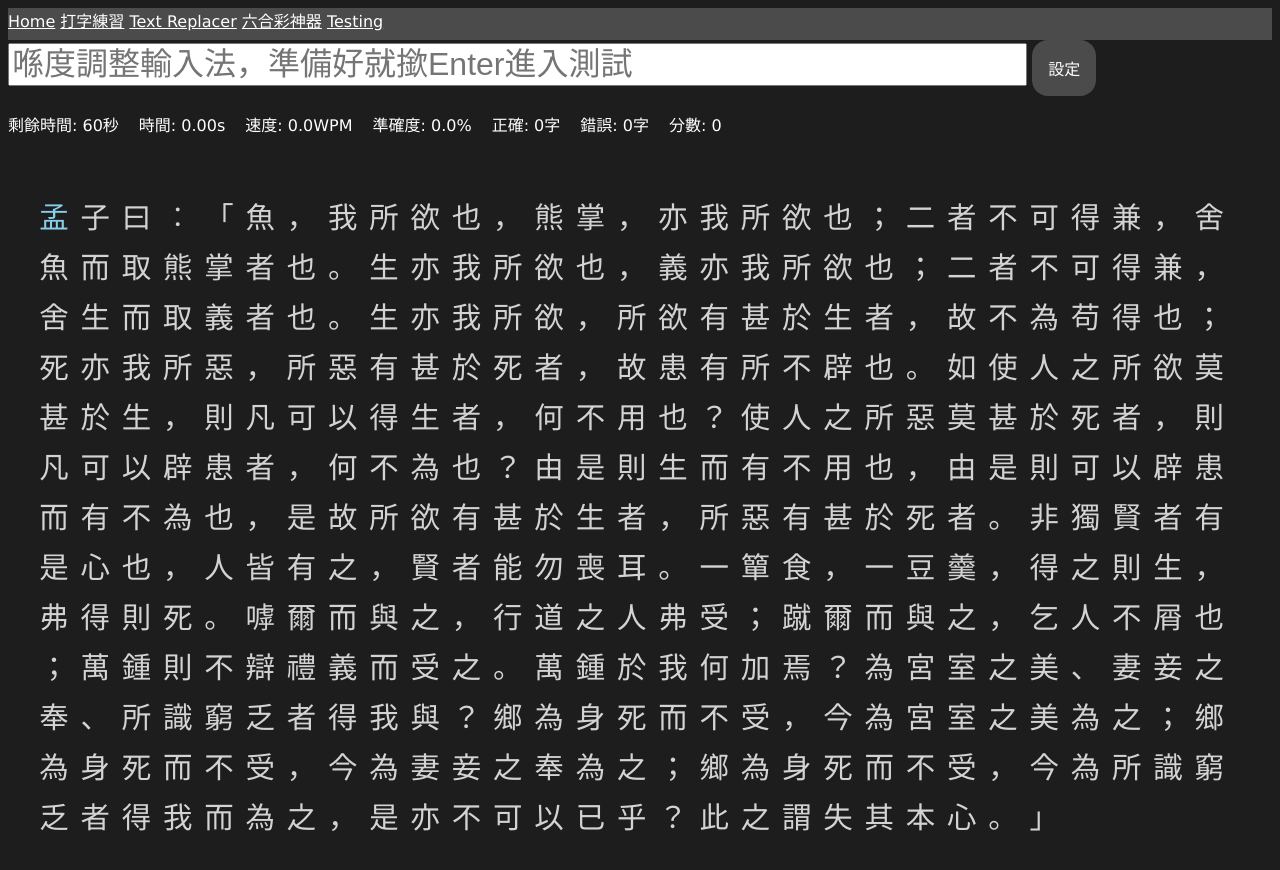
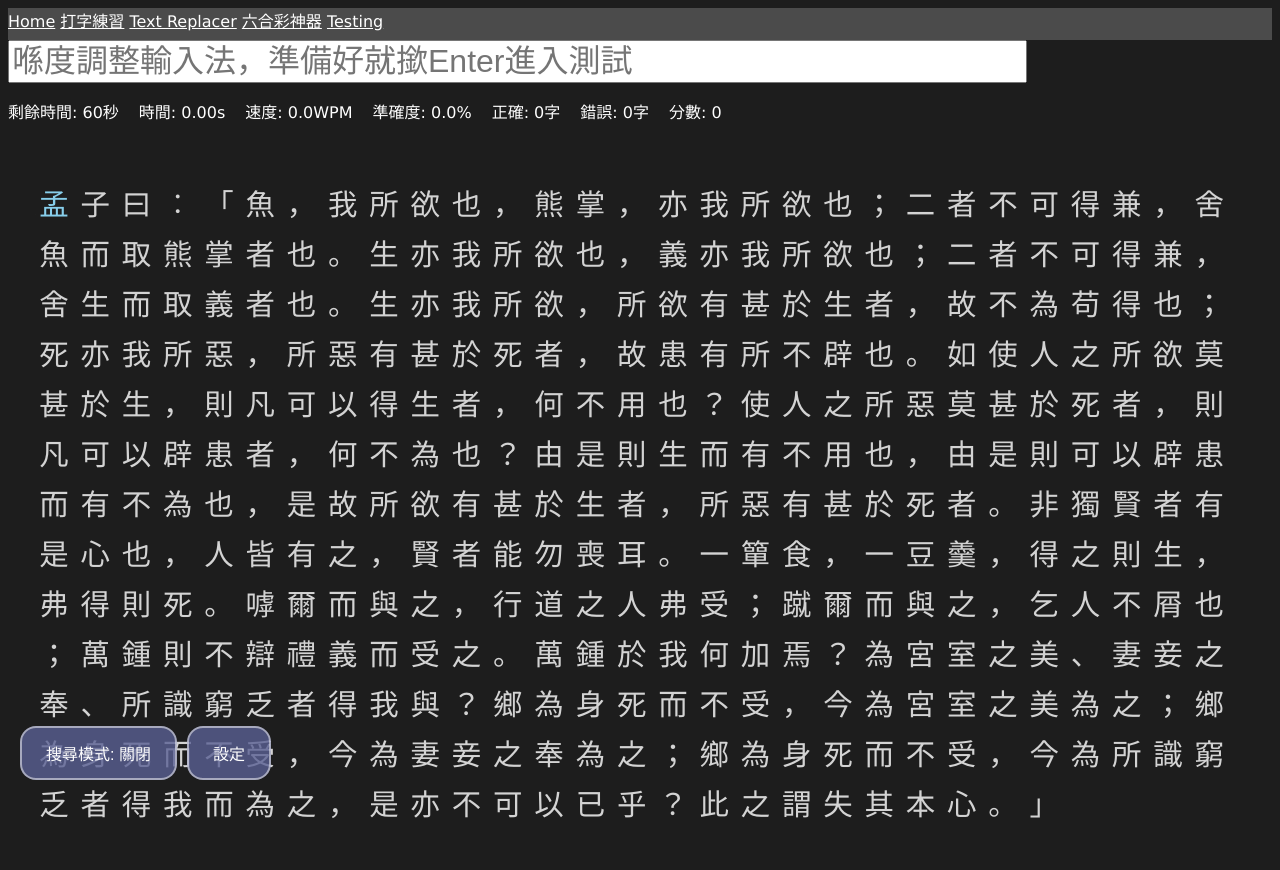
Before and after one commit to Shromeone/shromeweb2, a SvelteKit app: page /typing in a window 1280 px wide. Shown: the top 870 px of the page. Built offline with nearby package versions, Linux system fonts and the light colour scheme; a web font is replaced by a local one.

Commit message:
Quality improvements with cursor
Pin buttons at bottom left corner of the screen, pin information bar at the top of the screen. Add search mode

```diff
--- a/src/routes/typing/+page.svelte
+++ b/src/routes/typing/+page.svelte
@@ -44,6 +44,7 @@
   let settingsOpen = $state(false);
 
   let focused = $state(false);
+  let searchMode = $state(false);
 
   let isCompo = $state(false);
   let timeLimit = $state(60);
@@ -131,6 +132,7 @@
   }
 
   function onMouseEnterChar(e) {
+    if (!searchMode) return;
     cancelInput();
     adjustHintsPosition(e);
   }
@@ -151,6 +153,9 @@
     updateInfoInterval = setInterval(updateInfo, 2000);
     updateTimerInterval = setInterval(updateTimer, 100);
     focusInputInterval = setInterval(tryFocus, 300);
+    searchMode = false; // Disable search mode when typing starts
+    // Scroll to position the first character at 30% from top
+    setTimeout(() => updateScroll(), 100);
   }
 
   function updateTimer(time = -1) {
@@ -170,6 +175,10 @@
   function timeUp() {
     isTimeUp = true;
     finishGame();
+  }
+
+  function compoStart(e) {
+    isCompo = true;
   }
 
   async function compoUpdate(e) {
@@ -203,16 +212,27 @@
 
   function updateInputBoxPos() {
     const currentChar = document.querySelector(`#char-${currentWordIndex}`);
+    if (!currentChar) return;
     const rect = currentChar.getBoundingClientRect();
     inputBox.style.top = rect.top + scrollY + inputBoxOffset.y + "px";
     inputBox.style.left = rect.left + inputBoxOffset.x + "px";
     currentChar.appendChild(inputDisplay);
+    // Update scroll position after updating input box position
+    if (gameState === GameState.PLAY) {
+      updateScroll();
+    }
   }
 
   function keyDown(e) {
     typeCancelled = false;
+    if (e.key !== "Enter" && e.key !== "Escape" && !e.ctrlKey && !e.metaKey) {
+      searchMode = false; // Disable search mode when any character is typed
+    }
     if (e.key === "Backspace") {
+      // Don't delete previous character if currently composing (IME composition)
+      if (!isCompo) {
         tryDelete();
+      }
     }
   }
 
@@ -224,20 +244,32 @@
     }
 
     isCompo = false;
+    searchMode = false; // Disable search mode when typing
     validateInput(e.data);
     // console.log(e.inputType);
     setTimeout(clearInput, 0);
   }
 
   function updateScroll() {
+    if (gameState !== GameState.PLAY) return;
     const currentChar = document.querySelector(`#char-${currentWordIndex}`);
-    const y = currentChar.getBoundingClientRect().top + scrollY;
-    const percentage = Math.abs(scrollY - y) / innerHeight;
-    // console.log(percentage);
-    if (percentage < autoScrollPercentage) return;
-    let scrY = scrollY;
-    scroll({ top: y - autoScrollOffset * innerHeight, behavior: "smooth" });
-    // scroll({ top: y - autoScrollOffset * innerHeight, behavior: "smooth" });
+    if (!currentChar) return;
+
+    // Use requestAnimationFrame to ensure DOM is updated
+    requestAnimationFrame(() => {
+      const charRect = currentChar.getBoundingClientRect();
+      const charTop = charRect.top + scrollY;
+      const targetPosition = window.innerHeight * 0.3; // 30% from top
+      const currentPosition = charRect.top; // Current position relative to viewport
+
+      // Calculate the scroll position needed to place the character at 30% from top
+      const scrollTarget = charTop - targetPosition;
+
+      // Only scroll if the character is not already at the target position (with a small threshold)
+      if (Math.abs(currentPosition - targetPosition) > 10) {
+        scroll({ top: scrollTarget, behavior: "smooth" });
+      }
+    });
   }
 
   function validateInput(word) {
@@ -330,8 +362,10 @@
   }
 
   async function compoEnd(e) {
+    isCompo = false;
     if (gameState !== GameState.PLAY) return;
     if (!e.data) return;
+    searchMode = false; // Disable search mode when typing
     validateInput(e.data);
   }
 
@@ -393,11 +427,8 @@
       placeholder="喺度調整輸入法，準備好就撳Enter進入測試"
       bind:this={typePrep}
     />
-    <button class="round-btn" onclick={() => setSettingsVisibility(true)}
-      >設定</button
-    >
   {/if}
-  <div class="info-bar">
+  <div class="info-bar {gameState === GameState.PLAY ? 'fixed-top' : ''}">
     {#if gameState !== 3}
       {#if timeLimit > 0}
         <p>剩餘時間: {Math.ceil(timeLimit - timeElapsed / 1000)}秒</p>
@@ -415,6 +446,7 @@
     id="type-input"
     placeholder={gameState === GameState.PLAY ? "" : "在這裡開始打字"}
     oncompositionupdate={compoUpdate}
+    oncompositionstart={compoStart}
     oncompositionend={compoEnd}
     oninput={handlers(startTimer, halfInput)}
     onkeydown={keyDown}
@@ -430,9 +462,14 @@
   >
     {showInputDisplay ? input : ""}
   </div>
-  <div class="test-content" style="--char-font: {fontSelect}">
+  <div class="test-content {gameState === GameState.PLAY ? 'with-fixed-info' : ''}" style="--char-font: {fontSelect}">
     {#each content as char, index (index)}
-      <div class="char" id="char-{index}" onmouseenter={onMouseEnterChar}>
+      <div
+        class="char {searchMode ? 'search-mode-active' : ''}"
+        id="char-{index}"
+        onmouseenter={onMouseEnterChar}
+      >
+        {#if searchMode}
           <a
             href={"https://www.hkcards.com/cj/cj-char-" + char + ".html"}
             target="_blank"
@@ -451,6 +488,21 @@
               <p>{char}</p>
             {/if}
           </a>
+        {:else}
+          {#if index === currentWordIndex}
+            <div class={focused ? "" : "inactive"}>
+              <div class="current-char">
+                <p>{char}</p>
+              </div>
+            </div>
+          {:else if wrongIndexes.includes(index)}
+            <p class="wrong">{char}</p>
+          {:else if correctIndexes.includes(index)}
+            <p class="correct">{char}</p>
+          {:else}
+            <p>{char}</p>
+          {/if}
+        {/if}
         <div class="hints-container">
           <img
             class="hints-picture"
@@ -462,23 +514,42 @@
   </div>
 
   {#if gameState === GameState.PLAY}
-    <button class="round-btn" onmouseenter={cancelInput} onclick={finishGame}
+    <div style="height: 100vh"></div>
+  {/if}
+
+  <div class="bottom-left-buttons">
+    <button
+      class="search-mode-btn {searchMode ? 'active' : ''}"
+      onclick={() => searchMode = !searchMode}
+      title={searchMode ? "關閉搜尋模式" : "開啟搜尋模式"}
+    >
+      {searchMode ? "搜尋模式: 開啟" : "搜尋模式: 關閉"}
+    </button>
+
+    {#if gameState !== GameState.PLAY}
+      <button class="bottom-btn" onclick={() => setSettingsVisibility(true)}
+        >設定</button
+      >
+    {/if}
+
+    {#if gameState === GameState.PLAY}
+      <button class="bottom-btn" onmouseenter={cancelInput} onclick={finishGame}
         >結束遊戲</button
       >
     {/if}
+
     {#if gameState !== GameState.START}
-    <button class="round-btn" onmouseenter={cancelInput} onclick={restart}
+      <button class="bottom-btn" onmouseenter={cancelInput} onclick={restart}
         >重新開始</button
       >
     {/if}
-  {#if gameState === GameState.PLAY}
-    <div style="height: 100vh"></div>
-  {/if}
+
     {#if gameState === GameState.FINISH}
-    <button class="round-btn" onclick={() => setResultsPanelVisibility(true)}
+      <button class="bottom-btn" onclick={() => setResultsPanelVisibility(true)}
         >查看成績</button
       >
     {/if}
+  </div>
 
   <div class="settings-screen {settingsOpen ? '' : 'hidden'}">
     <div class="settings-panel">
@@ -588,6 +659,7 @@
     align-items: center;
     justify-content: center;
     transition: all 0.3s;
+    z-index: 2000;
   }
 
   .results-panel {
@@ -671,8 +743,23 @@
     gap: 20px;
   }
 
+  .info-bar.fixed-top {
+    position: fixed;
+    top: 0;
+    left: 0;
+    right: 0;
+    background-color: rgba(0, 0, 0, 0.9);
+    padding: 10px 20px;
+    z-index: 999;
+    box-shadow: 0 2px 10px rgba(0, 0, 0, 0.5);
+  }
+
   .test-content {
     padding: 3% 2%;
+  }
+
+  .test-content.with-fixed-info {
+    padding-top: calc(3% + 60px);
   }
 
   .test-content p {
@@ -765,19 +852,66 @@
     display: inline-block;
   }
 
-  .round-btn {
-    padding: 1em;
+
+  .char:hover .hints-container {
+    opacity: 0%;
+  }
+
+  .char.search-mode-active:hover .hints-container {
+    opacity: 100%;
+  }
+
+  .bottom-left-buttons {
+    position: fixed;
+    bottom: 20px;
+    left: 20px;
+    display: flex;
+    gap: 10px;
+    align-items: center;
+    z-index: 1000;
+    flex-wrap: wrap;
+  }
+
+  .search-mode-btn {
+    padding: 0.8em 1.5em;
     font-size: 1rem;
     border-radius: 1rem;
-    border: none;
+    border: 2px solid rgba(255, 255, 255, 0.5);
+    background-color: rgba(91, 97, 148, 0.8);
+    color: white;
+    cursor: pointer;
+    transition: all 0.3s;
   }
 
-  .round-btn:hover {
-    opacity: 80%;
+  .search-mode-btn:hover {
+    background-color: rgba(91, 97, 148, 1);
+    border-color: rgba(255, 255, 255, 0.8);
   }
 
-  .char:hover .hints-container {
-    opacity: 100%;
+  .search-mode-btn.active {
+    background-color: rgba(101, 196, 101, 0.8);
+    border-color: rgb(101, 196, 101);
+  }
+
+  .search-mode-btn.active:hover {
+    background-color: rgba(101, 196, 101, 1);
+  }
+
+  .bottom-btn {
+    padding: 0.8em 1.5em;
+    font-size: 1rem;
+    border-radius: 1rem;
+    border: 2px solid rgba(255, 255, 255, 0.5);
+    background-color: rgba(91, 97, 148, 0.8);
+    color: white;
+    cursor: pointer;
+    transition: all 0.3s;
+  }
+
+  .bottom-btn:hover {
+    background-color: rgba(91, 97, 148, 1);
+    border-color: rgba(255, 255, 255, 0.8);
+    opacity: 80%;
   }
   .hints-container {
     display: flex;
```
Also changed, not shown: 1 other file (tests, documents, lock files or other folders). Lines whose indentation alone changed are shown as unchanged.
